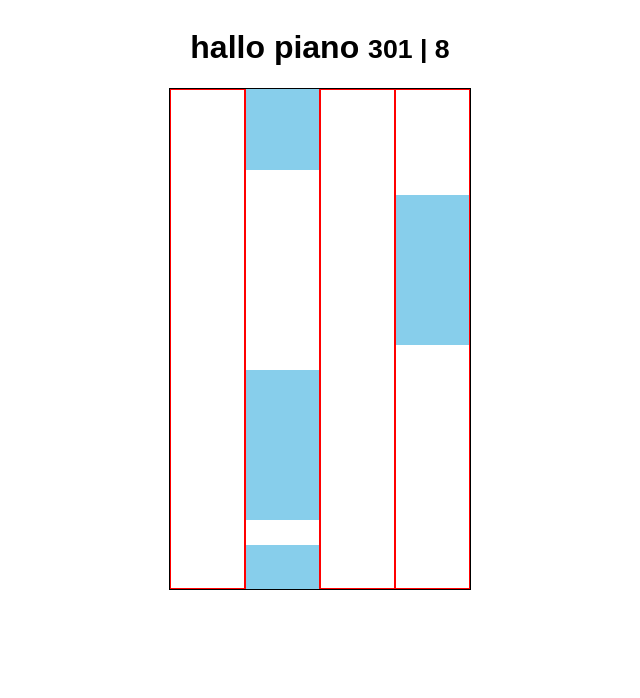
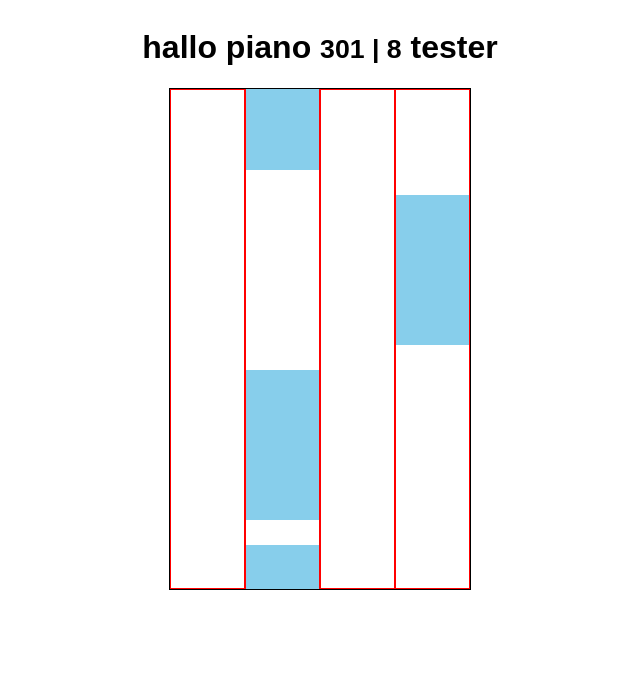
Before and after one commit to Poekes/GAME-piano, a plain HTML site: page index.html in a window 1280 px wide. Shown: the top 698 px of the page, without its empty margins (320-960 px from the left). Drawn offline with Linux system fonts and the light colour scheme.

Commit message:
new line html :progress

```diff
--- a/index.html
+++ b/index.html
@@ -11,6 +11,7 @@
       <h1>
         hallo piano
         <small></small>
+        tester
       </h1>
 
       <div class="boxGame" id="box-game">
```
